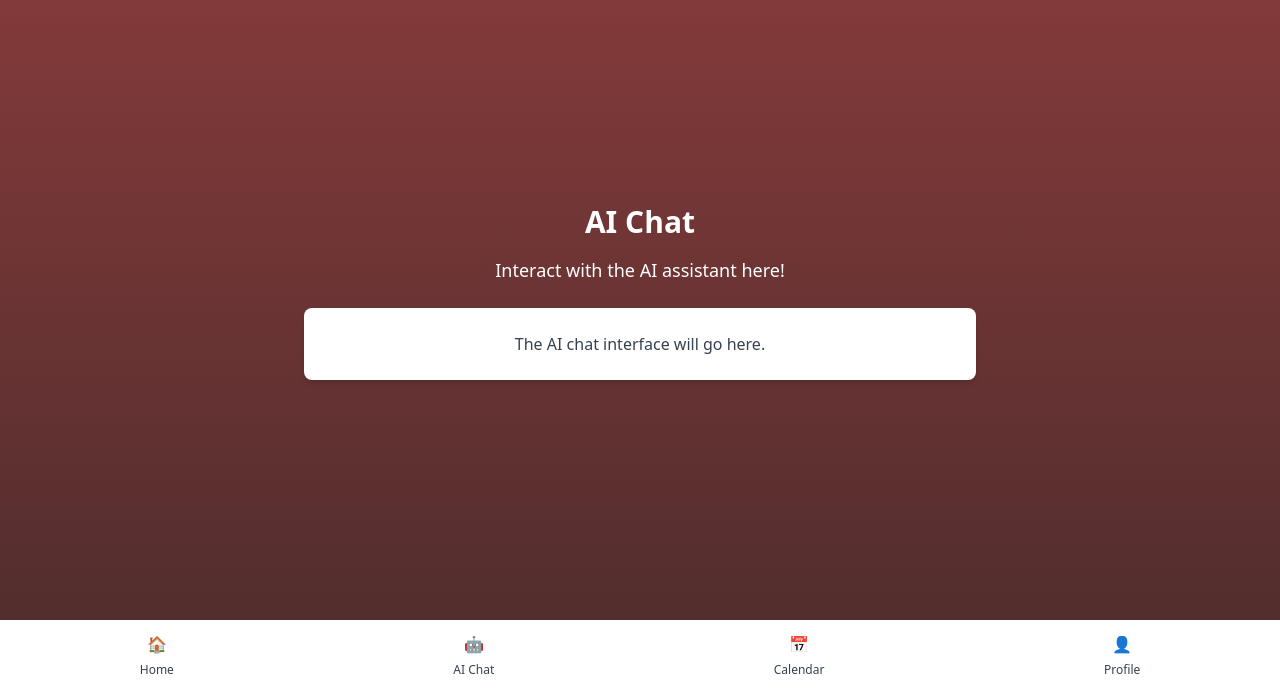
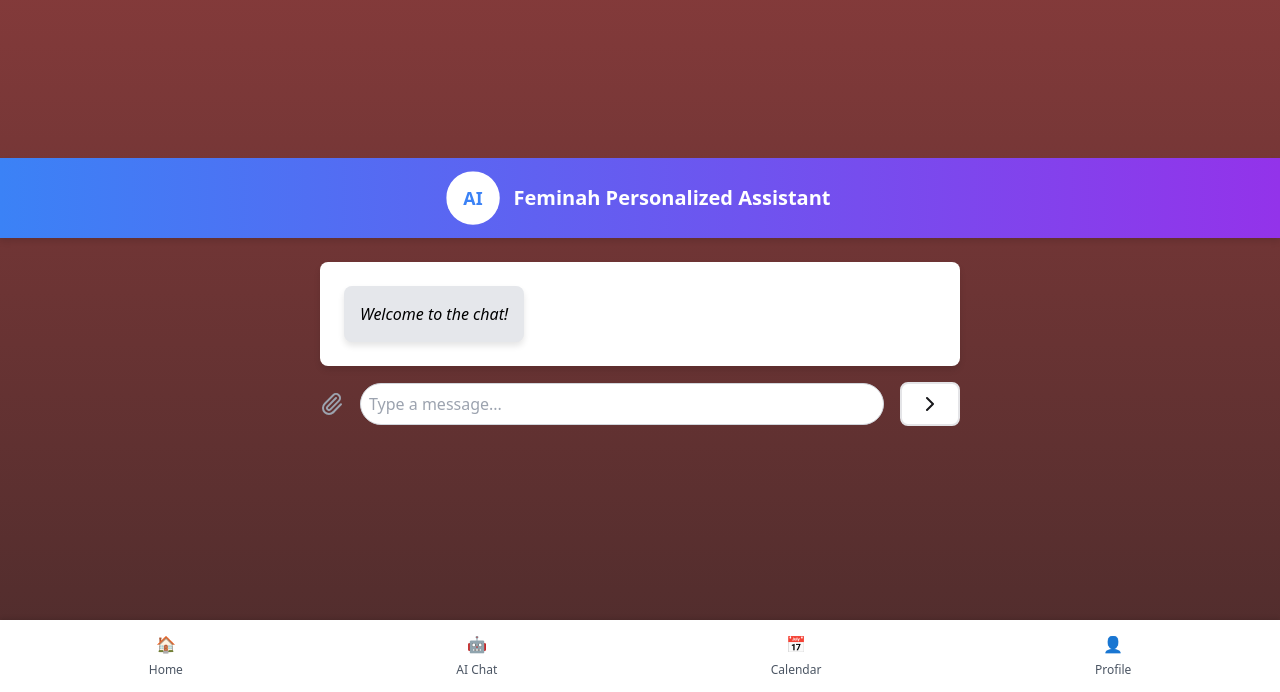
Before and after one commit to imbaraniii/Feminae, a React (Vite) app in the folder Client/: page /chatpage in a window 1280 px wide. Shown: the part 108-800 px from the top of the page. Built offline with nearby package versions, Linux system fonts and the light colour scheme.

Commit message:
Updated styling and theme

```diff
--- /dev/null
+++ b/Client/src/components/ui/button.tsx
@@ -0,0 +1,90 @@
+"use client";
+
+import { cn } from "@/lib/utils";
+import React, { MouseEvent, useEffect, useState } from "react";
+
+interface RippleButtonProps
+  extends React.ButtonHTMLAttributes<HTMLButtonElement> {
+  rippleColor?: string;
+  duration?: string;
+}
+
+const RippleButton = React.forwardRef<HTMLButtonElement, RippleButtonProps>(
+  (
+    {
+      className,
+      children,
+      rippleColor = "#ffffff",
+      duration = "600ms",
+      onClick,
+      ...props
+    },
+    ref,
+  ) => {
+    const [buttonRipples, setButtonRipples] = useState<
+      Array<{ x: number; y: number; size: number; key: number }>
+    >([]);
+
+    const handleClick = (event: MouseEvent<HTMLButtonElement>) => {
+      createRipple(event);
+      onClick?.(event);
+    };
+
+    const createRipple = (event: MouseEvent<HTMLButtonElement>) => {
+      const button = event.currentTarget;
+      const rect = button.getBoundingClientRect();
+      const size = Math.max(rect.width, rect.height);
+      const x = event.clientX - rect.left - size / 2;
+      const y = event.clientY - rect.top - size / 2;
+
+      const newRipple = { x, y, size, key: Date.now() };
+      setButtonRipples((prevRipples) => [...prevRipples, newRipple]);
+    };
+
+    useEffect(() => {
+      if (buttonRipples.length > 0) {
+        const lastRipple = buttonRipples[buttonRipples.length - 1];
+        const timeout = setTimeout(() => {
+          setButtonRipples((prevRipples) =>
+            prevRipples.filter((ripple) => ripple.key !== lastRipple.key),
+          );
+        }, parseInt(duration));
+        return () => clearTimeout(timeout);
+      }
+    }, [buttonRipples, duration]);
+
+    return (
+      <button
+        className={cn(
+          "relative flex cursor-pointer items-center justify-center overflow-hidden rounded-lg border-2 bg-background px-4 py-2 text-center text-primary",
+          className,
+        )}
+        onClick={handleClick}
+        ref={ref}
+        {...props}
+      >
+        <div className="relative z-10">{children}</div>
+        <span className="pointer-events-none absolute inset-0">
+          {buttonRipples.map((ripple) => (
+            <span
+              className="absolute animate-rippling rounded-full bg-background opacity-30"
+              key={ripple.key}
+              style={{
+                width: `${ripple.size}px`,
+                height: `${ripple.size}px`,
+                top: `${ripple.y}px`,
+                left: `${ripple.x}px`,
+                backgroundColor: rippleColor,
+                transform: `scale(0)`,
+              }}
+            />
+          ))}
+        </span>
+      </button>
+    );
+  },
+);
+
+RippleButton.displayName = "RippleButton";
+
+export default RippleButton;
--- a/Client/src/components/ui/ripple.tsx
+++ b/Client/src/components/ui/ripple.tsx
@@ -32,7 +32,7 @@ const Ripple = React.memo(function Ripple({
         return (
           <div
             key={i}
-            className={`absolute animate-ripple rounded-full bg-foreground/25 shadow-xl border [--i:${i}]`}
+            className={`absolute animate-ripple rounded-full bg-[#1c36a8] shadow-xl border [--i:${i}]`}
             style={
               {
                 width: `${size}px`,
@@ -41,7 +41,7 @@ const Ripple = React.memo(function Ripple({
                 animationDelay,
                 borderStyle,
                 borderWidth: "1px",
-                borderColor: `hsl(var(--foreground), ${borderOpacity / 100})`,
+                borderColor: `#16423C`,
                 top: "50%",
                 left: "50%",
                 transform: "translate(-50%, -50%) scale(1)",
--- a/Client/src/pages/chatpage.jsx
+++ b/Client/src/pages/chatpage.jsx
@@ -1,45 +1,235 @@
-import React from "react";
-import { Link } from "react-router-dom";
+import React, { useState, useEffect, useRef } from 'react';
+import { Link } from 'react-router-dom';
+import { Send, Smile, Paperclip } from 'lucide-react';
+import { motion } from 'framer-motion'; // Add animations
+import Button from "@/components/ui/button"; // Adjust the relative path based on folder structure
+import { ChevronRight } from "lucide-react";
 
 const ChatPage = () => {
+  const [messages, setMessages] = useState([
+    { id: 1, text: "Welcome to the chat!", sender: 'system' },
+  ]);
+  const [inputMessage, setInputMessage] = useState('');
+  const [showEmojiPicker, setShowEmojiPicker] = useState(false);
+  const messagesEndRef = useRef(null);
+
+  const scrollToBottom = () => {
+    messagesEndRef.current?.scrollIntoView({ behavior: "smooth" });
+  };
+
+  useEffect(() => {
+    scrollToBottom();
+  }, [messages]);
+
+  const sendMessage = () => {
+    if (inputMessage.trim()) {
+      const newMessage = {
+        id: messages.length + 1,
+        text: inputMessage,
+        sender: 'user',
+      };
+      setMessages([...messages, newMessage]);
+
+      setTimeout(() => {
+        const aiResponse = {
+          id: messages.length + 2,
+          text: `You said: ${inputMessage}`,
+          sender: 'ai',
+        };
+        setMessages((prevMessages) => [...prevMessages, aiResponse]);
+      }, 1000);
+
+      setInputMessage('');
+      setShowEmojiPicker(false);
+    }
+  };
+
+  const handleEmojiClick = (emojiObject) => {
+    setInputMessage((prev) => prev + emojiObject.emoji);
+  };
+
   return (
-    <div className="min-h-screen bg-gradient-to-b from-[#8B3C3C] to-[#4D2C2C] flex flex-col items-center justify-center text-white">
-      <h1 className="text-3xl font-bold mb-4">AI Chat</h1>
-      <p className="text-lg">Interact with the AI assistant here!</p>
+    <div style={{
+      minHeight: '100vh',
+      background: 'linear-gradient(to bottom, #8B3C3C, #4D2C2C)',
+      display: 'flex',
+      flexDirection: 'column',
+      alignItems: 'center',
+      justifyContent: 'center',
+      color: 'white'
+    }}>
+      <header style={{
+        boxShadow: '0 4px 6px rgba(0, 0, 0, 0.1)',
+        background: 'linear-gradient(to right, #3B82F6, #9333EA)',
+        color: 'white',
+        width: '100%',
+        padding: '1rem'
+      }}>
+        <div style={{
+          display: 'flex',
+          alignItems: 'center',
+          gap: '1rem',
+          justifyContent: 'center'
+        }}>
+          <motion.div
+            style={{
+              width: '3rem',
+              height: '3rem',
+              background: 'white',
+              borderRadius: '50%',
+              display: 'flex',
+              alignItems: 'center',
+              justifyContent: 'center',
+              color: '#3B82F6',
+              fontWeight: 'bold'
+            }}
+            animate={{ scale: [1, 1.2, 1] }}
+            transition={{ duration: 1.5, repeat: Infinity }}
+          >
+            AI
+          </motion.div>
+          <h2 style={{ fontSize: '1.25rem', fontWeight: '600' }}>Feminah Personalized Assistant</h2>
+        </div>
+      </header>
 
-      <div className="mt-6 p-6 bg-white text-black rounded-lg shadow-md w-11/12 max-w-2xl">
-        <p className="text-gray-700 text-center">
-          The AI chat interface will go here.
-        </p>
+      <div style={{
+        background: 'white',
+        color: 'black',
+        borderRadius: '0.5rem',
+        boxShadow: '0 4px 6px rgba(0, 0, 0, 0.1)',
+        width: '91.666%',
+        maxWidth: '40rem',
+        marginTop: '1.5rem',
+        padding: '1.5rem'
+      }}>
+        {messages.map((msg) => (
+          <motion.div
+            key={msg.id}
+            initial={{ opacity: 0, y: 20 }}
+            animate={{ opacity: 1, y: 0 }}
+            transition={{ duration: 0.3 }}
+            style={{ display: 'flex', justifyContent: msg.sender === 'user' ? 'flex-end' : 'flex-start' }}
+          >
+            <div
+              style={{
+                maxWidth: '70%',
+                padding: '1rem',
+                borderRadius: '0.5rem',
+                boxShadow: '0 4px 6px rgba(0, 0, 0, 0.1)',
+                background: msg.sender === 'user' ? 'linear-gradient(to right, #3B82F6, #9333EA)' : '#E5E7EB',
+                color: msg.sender === 'user' ? 'white' : 'black',
+                textAlign: msg.sender === 'system' ? 'center' : 'left',
+                fontStyle: msg.sender === 'system' ? 'italic' : 'normal'
+              }}
+            >
+              {msg.text}
+            </div>
+          </motion.div>
+        ))}
+        <div ref={messagesEndRef} />
       </div>
-      <nav className="fixed bottom-0 left-0 right-0 bg-white py-3 shadow-md flex justify-around">
+
+      {showEmojiPicker && (
+        <motion.div
+          initial={{ scale: 0 }}
+          animate={{ scale: 1 }}
+          transition={{ duration: 0.2 }}
+          style={{
+            position: 'absolute',
+            bottom: '5rem',
+            right: '1rem',
+            zIndex: 50
+          }}
+        >
+          <EmojiPicker onEmojiClick={handleEmojiClick} />
+        </motion.div>
+      )}
+
+      <div style={{
+        display: 'flex',
+        alignItems: 'center',
+        gap: '1rem',
+        marginTop: '1rem',
+        width: '91.666%',
+        maxWidth: '40rem'
+      }}>
+        <button style={{
+          color: '#9CA3AF',
+          transition: 'color 0.2s',
+          border: 'none',
+          background: 'none'
+        }} onMouseEnter={(e) => e.target.style.color = '#3B82F6'} onMouseLeave={(e) => e.target.style.color = '#9CA3AF'}>
+          <Paperclip size={24} />
+        </button>
+        <input
+          type="text"
+          value={inputMessage}
+          onChange={(e) => setInputMessage(e.target.value)}
+          onKeyPress={(e) => e.key === 'Enter' && sendMessage()}
+          placeholder="Type a message..."
+          style={{
+            flexGrow: 1,
+            padding: '0.5rem',
+            border: '1px solid #D1D5DB',
+            borderRadius: '9999px',
+            outline: 'none',
+            transition: 'box-shadow 0.2s',
+            boxShadow: '0 0 0 2px transparent'
+          }}
+          onFocus={(e) => e.target.style.boxShadow = '0 0 0 2px #3B82F6'}
+          onBlur={(e) => e.target.style.boxShadow = '0 0 0 2px transparent'}
+        />
+        <Button variant="outline" size="icon" onClick={sendMessage}>
+          <ChevronRight />
+        </Button>
+      </div>
+
+      <nav style={{
+        position: 'fixed',
+        bottom: 0,
+        left: 0,
+        right: 0,
+        background: 'white',
+        padding: '0.75rem',
+        boxShadow: '0 -2px 4px rgba(0, 0, 0, 0.1)',
+        display: 'flex',
+        justifyContent: 'space-around'
+      }}>
         <Link
           to="/homepage"
-          className="text-center text-gray-700 hover:text-[#8B3C3C] transition"
+          style={{ textAlign: 'center', color: '#4B5563', transition: 'color 0.2s' }}
+          onMouseEnter={(e) => e.target.style.color = '#8B3C3C'}
+          onMouseLeave={(e) => e.target.style.color = '#4B5563'}
         >
           <div>🏠</div>
-          <span className="text-xs">Home</span>
+          <span style={{ fontSize: '0.75rem' }}>Home</span>
         </Link>
         <Link
           to="/chatpage"
-          className="text-center text-gray-700 hover:text-[#8B3C3C] transition"
+          style={{ textAlign: 'center', color: '#4B5563', transition: 'color 0.2s' }}
+          onMouseEnter={(e) => e.target.style.color = '#8B3C3C'}
+          onMouseLeave={(e) => e.target.style.color = '#4B5563'}
         >
           <div>🤖</div>
-          <span className="text-xs">AI Chat</span>
+          <span style={{ fontSize: '0.75rem' }}>AI Chat</span>
         </Link>
         <Link
           to="/calendar"
-          className="text-center text-gray-700 hover:text-[#8B3C3C] transition"
+          style={{ textAlign: 'center', color: '#4B5563', transition: 'color 0.2s' }}
+          onMouseEnter={(e) => e.target.style.color = '#8B3C3C'}
+          onMouseLeave={(e) => e.target.style.color = '#4B5563'}
         >
           <div>📅</div>
-          <span className="text-xs">Calendar</span>
+          <span style={{ fontSize: '0.75rem' }}>Calendar</span>
         </Link>
         <Link
           to="/profile"
-          className="text-center text-gray-700 hover:text-[#8B3C3C] transition"
+          style={{ textAlign: 'center', color: '#4B5563', transition: 'color 0.2s' }}
+          onMouseEnter={(e) => e.target.style.color = '#8B3C3C'}
+          onMouseLeave={(e) => e.target.style.color = '#4B5563'}
         >
           <div>👤</div>
-          <span className="text-xs">Profile</span>
+          <span style={{ fontSize: '0.75rem' }}>Profile</span>
         </Link>
       </nav>
     </div>
--- a/Client/tailwind.config.js
+++ b/Client/tailwind.config.js
@@ -8,7 +8,8 @@ module.exports = {
     			'fade-letter': 'fadeLetter 5s forwards',
     			ripple: 'ripple var(--duration,2s) ease calc(var(--i, 0)*.2s) infinite',
     			grid: 'grid 15s linear infinite',
-    			meteor: 'meteor 5s linear infinite'
+    			meteor: 'meteor 5s linear infinite',
+    			rippling: 'rippling var(--duration) ease-out'
     		},
     		keyframes: {
     			fadeIn: {
@@ -55,6 +56,15 @@ module.exports = {
     				},
     				'100%': {
     					transform: 'rotate(215deg) translateX(-500px)',
+    					opacity: '0'
+    				}
+    			},
+    			rippling: {
+    				'0%': {
+    					opacity: '1'
+    				},
+    				'100%': {
+    					transform: 'scale(2)',
     					opacity: '0'
     				}
     			}
```
Also changed, not shown: Client/src/pages/Load_Landing.jsx (+6 -4 lines), Client/src/pages/landing.jsx (+28 -29 lines), Client/src/assets/models.png (added).
